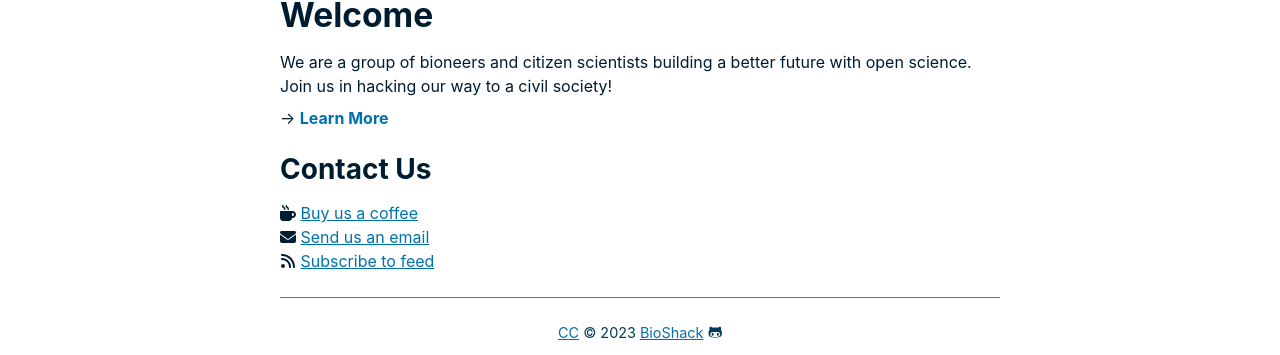
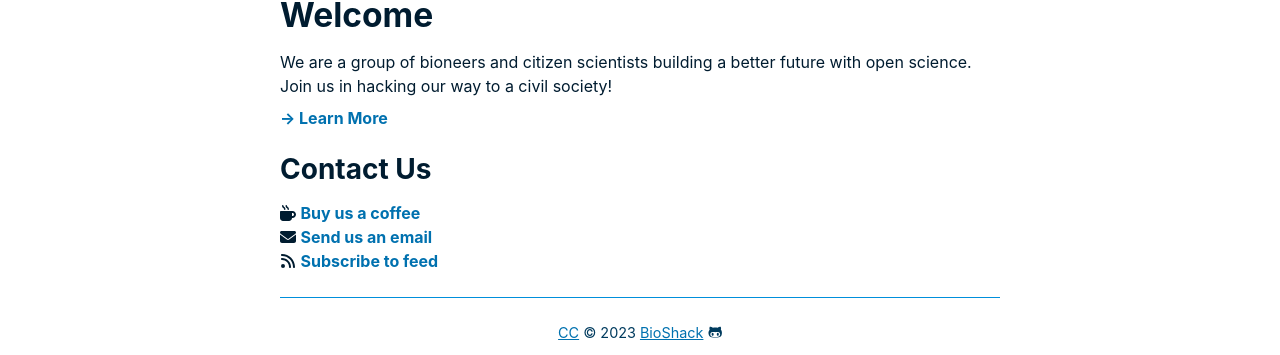
Before and after one commit to megdna/pond, a Jekyll site: the page built from pages/home.md, in a window 1280 px wide. Shown: the part 197-552 px from the top of the page. Built offline with Jekyll 4.4.1, drawn with Linux system fonts in a browser that asks for light colours; comment, search, counter and statistics services are not loaded.

Commit message:
Update theme

```diff
--- a/pages/home.md
+++ b/pages/home.md
@@ -5,19 +5,19 @@
 ---
 We are a group of bioneers and citizen scientists building a better future with open science. Join us in hacking our way to a civil society!
 
-<nav>→ <a href="{{ site.baseurl }}/about">Learn More</a></nav>
+<nav><a href="{{ site.baseurl }}/about">→ Learn More</a></nav>
 
 ### Contact Us
 
-<div>
+<nav>
 <svg class="icon" viewBox="0 0 512 512"><path d="M88 0C74.7 0 64 10.7 64 24c0 38.9 23.4 59.4 39.1 73.1l1.1 1C120.5 112.3 128 119.9 128 136c0 13.3 10.7 24 24 24s24-10.7 24-24c0-38.9-23.4-59.4-39.1-73.1l-1.1-1C119.5 47.7 112 40.1 112 24c0-13.3-10.7-24-24-24zM32 192c-17.7 0-32 14.3-32 32V416c0 53 43 96 96 96H288c53 0 96-43 96-96h16c61.9 0 112-50.1 112-112s-50.1-112-112-112H352 32zm352 64h16c26.5 0 48 21.5 48 48s-21.5 48-48 48H384V256zM224 24c0-13.3-10.7-24-24-24s-24 10.7-24 24c0 38.9 23.4 59.4 39.1 73.1l1.1 1C232.5 112.3 240 119.9 240 136c0 13.3 10.7 24 24 24s24-10.7 24-24c0-38.9-23.4-59.4-39.1-73.1l-1.1-1C231.5 47.7 224 40.1 224 24z"/></svg>
 <a href="https://ko-fi.com/bioshack" target="_blank">Buy us a coffee</a>
-</div>
-<div>
+</nav>
+<nav>
 <svg class="icon" viewBox="0 0 512 512"><path d="M48 64C21.5 64 0 85.5 0 112c0 15.1 7.1 29.3 19.2 38.4L236.8 313.6c11.4 8.5 27 8.5 38.4 0L492.8 150.4c12.1-9.1 19.2-23.3 19.2-38.4c0-26.5-21.5-48-48-48H48zM0 176V384c0 35.3 28.7 64 64 64H448c35.3 0 64-28.7 64-64V176L294.4 339.2c-22.8 17.1-54 17.1-76.8 0L0 176z"/></svg>
 <a href="mailto:bio@d8a.org" target="_blank">Send us an email</a>
-</div>
-<div>
+</nav>
+<nav>
 <svg class="icon" viewBox="0 0 448 512"><path d="M0 64C0 46.3 14.3 32 32 32c229.8 0 416 186.2 416 416c0 17.7-14.3 32-32 32s-32-14.3-32-32C384 253.6 226.4 96 32 96C14.3 96 0 81.7 0 64zM0 416a64 64 0 1 1 128 0A64 64 0 1 1 0 416zM32 160c159.1 0 288 128.9 288 288c0 17.7-14.3 32-32 32s-32-14.3-32-32c0-123.7-100.3-224-224-224c-17.7 0-32-14.3-32-32s14.3-32 32-32z"/></svg>
 <a href="{{ site.baseurl }}/feed" target="_blank">Subscribe to feed</a>
-</div>
+</nav>
```
Also changed, not shown: pages/style.md (+8 -8 lines).
